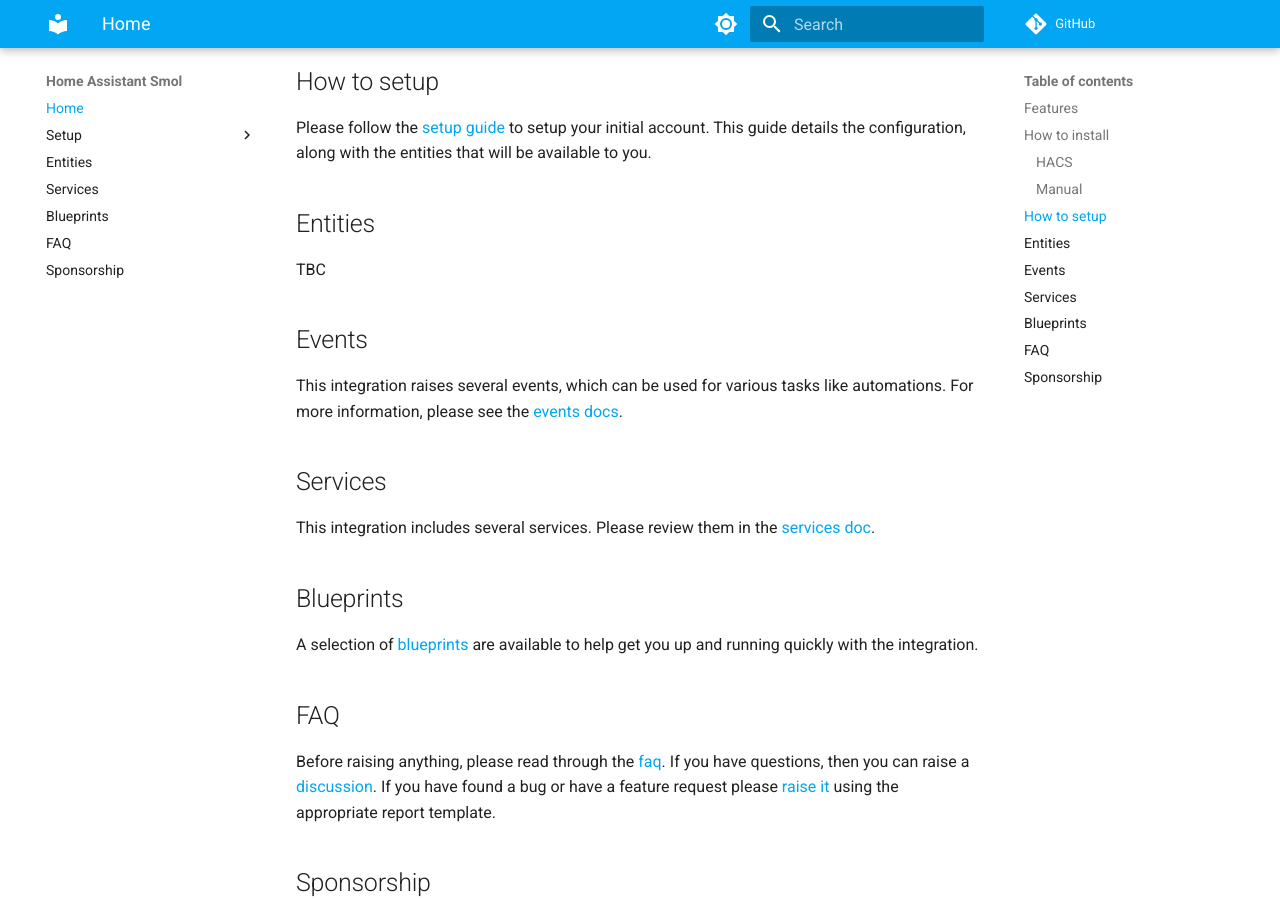
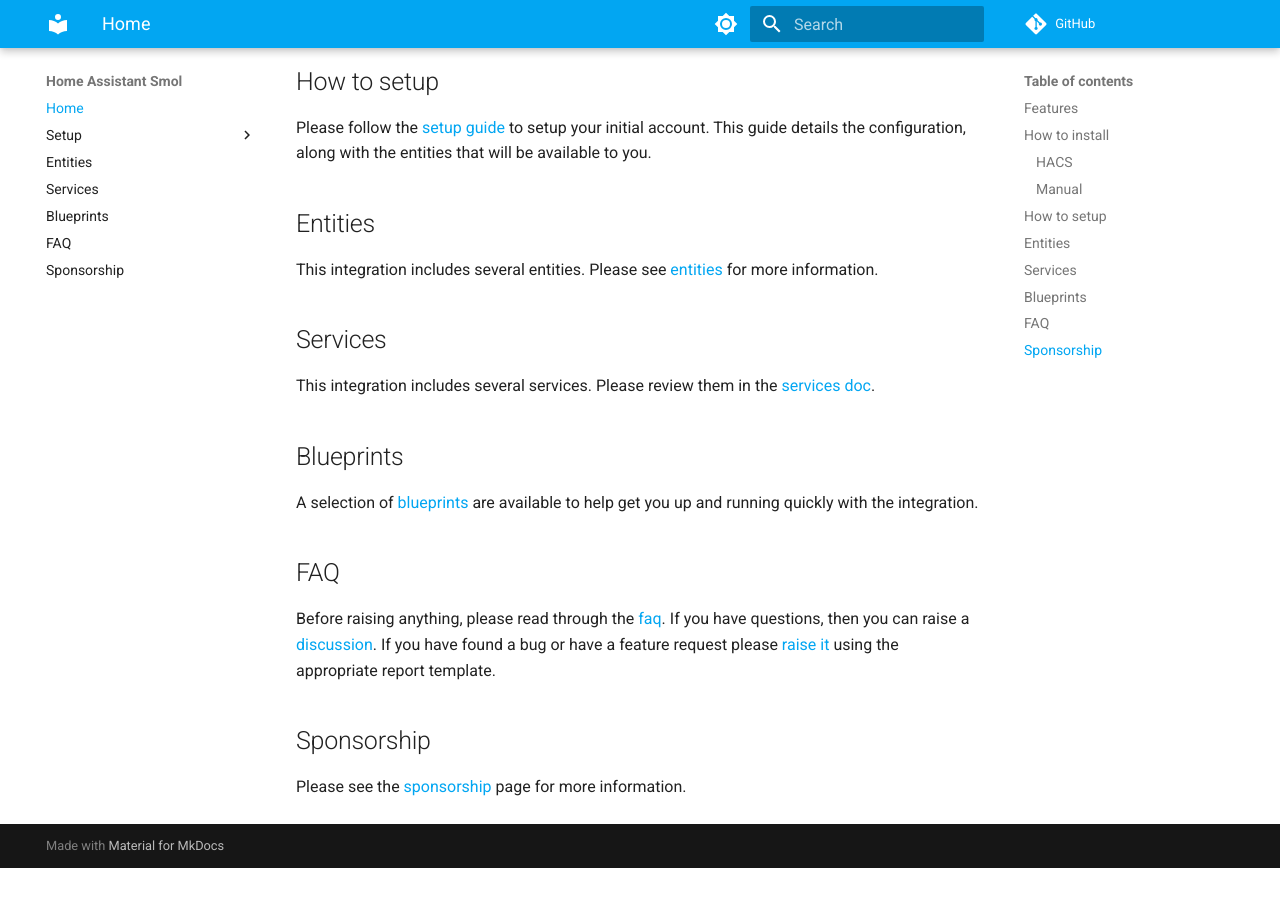
Before and after one commit to BottlecapDave/HomeAssistant-Smol, an MkDocs documentation site: the page built from _docs/index.md, in a window 1280 px wide and 900 px high, scrolled down 928 px. Built offline with MkDocs 1.6.1 and Material for MkDocs 9.7.7, drawn with Linux system fonts in a browser that asks for light colours; comment, search, counter and statistics services are not loaded; after the commit the page ends 1796 px from its top, so only the background shows below that.

Commit message:
docs: Fixed docs issues

```diff
--- a/_docs/index.md
+++ b/_docs/index.md
@@ -33,11 +33,7 @@
 
 ## Entities
 
-TBC
-
-## Events
-
-This integration raises several events, which can be used for various tasks like automations. For more information, please see the [events docs](./events.md).
+This integration includes several entities. Please see [entities](./entities.md) for more information.
 
 ## Services
 
```
